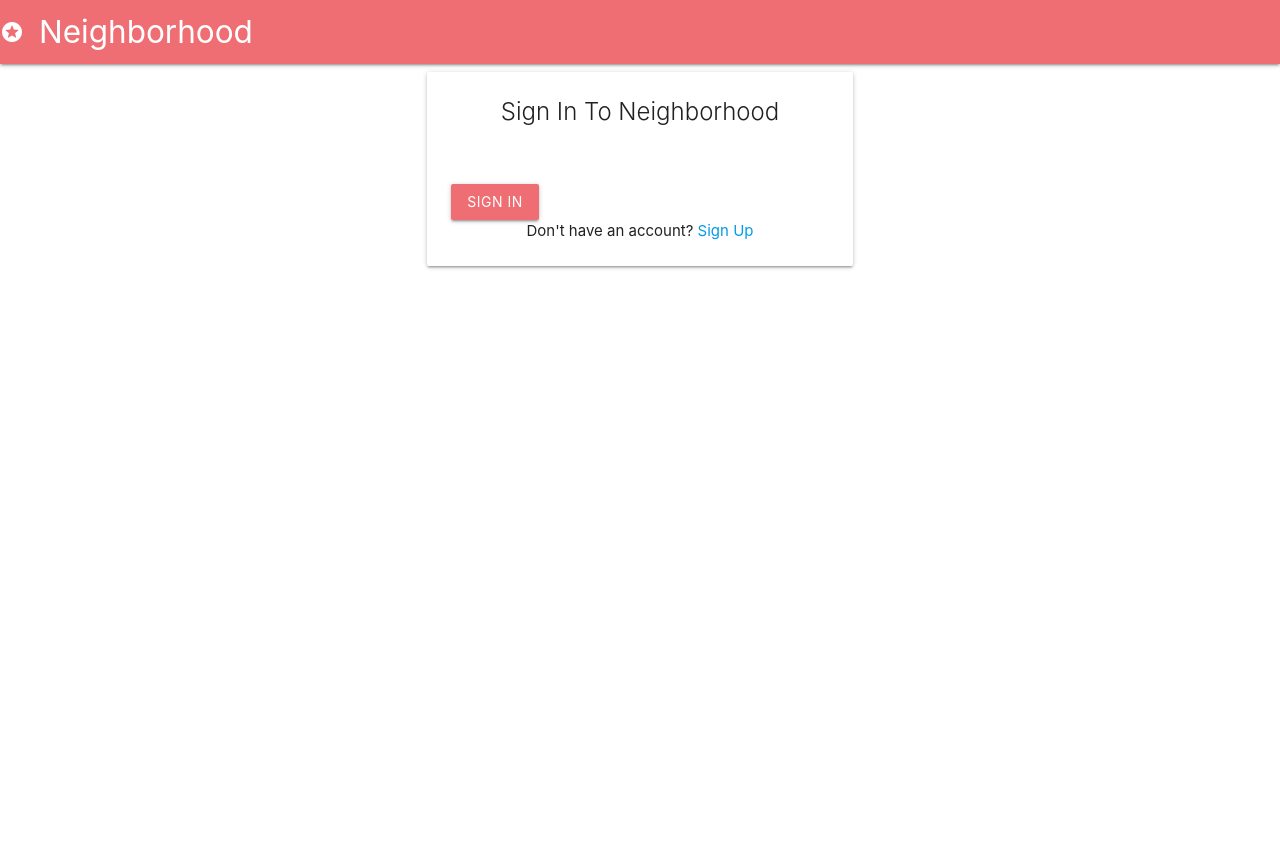
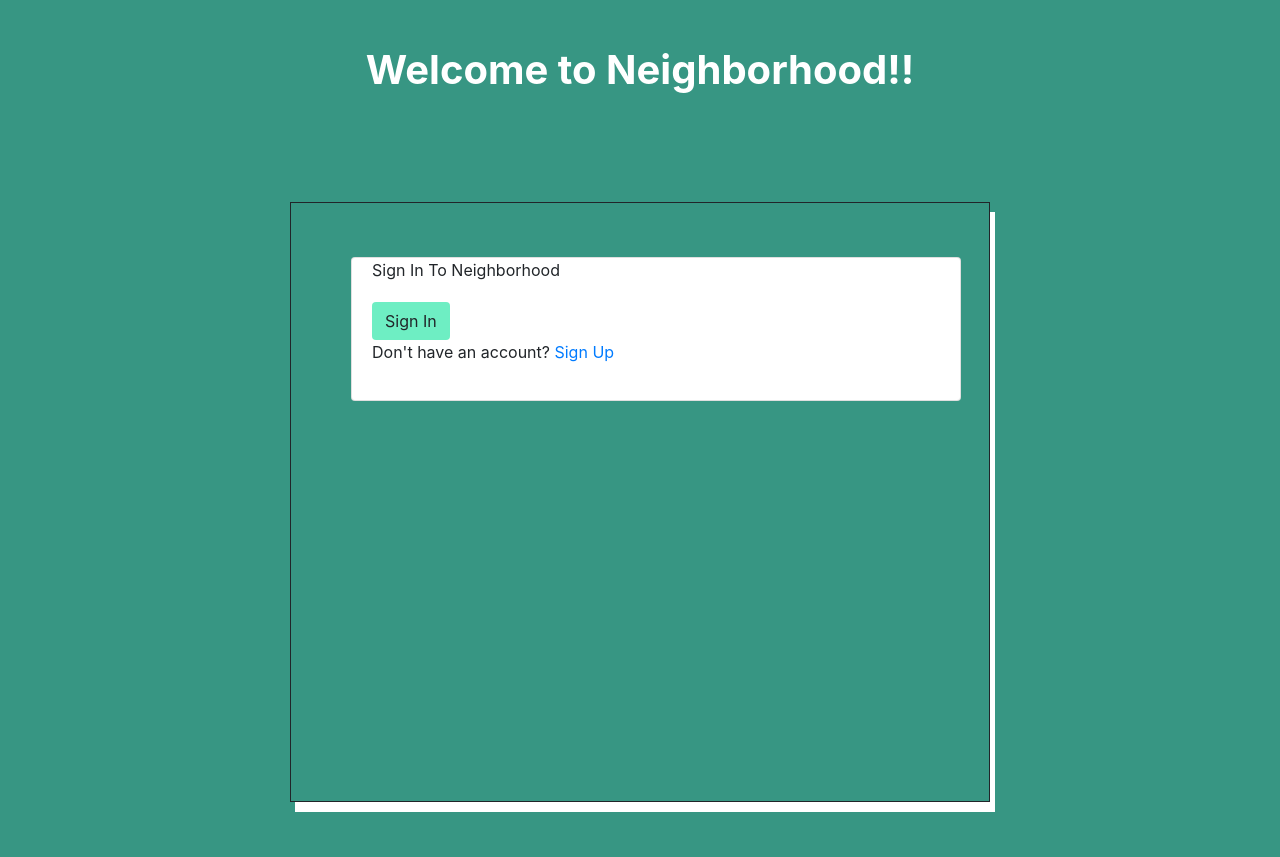
Before and after one commit to rithaven/Neighborhood, a Django app: template neighborapp/templates/registration/login.html in a window 1280 px wide. Before the commit the page ends 269 px from the top, so only its background shows below. Run offline with Django 3.2, Linux system fonts and the light colour scheme; the template is opened without the code that fills it: most values are stand-ins (such as "Sample title", 1, 10 or a date in 2020); some libraries are stand-ins or nearby versions.

Commit message:
Modify Tests

```diff
--- a/neighborapp/templates/base.html
+++ b/neighborapp/templates/base.html
@@ -1,3 +1,4 @@
+
 {% load static %}
 <!DOCTYPE html>
 <html lang="en" dir="ltr">
@@ -28,7 +29,7 @@
   <script type="text/javascript">
     $(document).ready(function() {
       $('.sidenav').sidenav();
-      $('.modal').modal();
+
     });
   </script>
   {% endblock %}
--- a/neighborapp/templates/django_registration/registration_form.html
+++ b/neighborapp/templates/django_registration/registration_form.html
@@ -2,7 +2,7 @@
 {% load bootstrap4 %}
 
 {%block content %}
-<div class="container">
+<div class="container"style="margin-top: 8%;width: 700px;height: 600px;">
   <div class="row">
     <div class="col s3 m3 l3 xl3"></div>
     <div class="col s6 m6 l6 xl6">
@@ -18,7 +18,7 @@
             {% csrf_token %}
             {% bootstrap_form form%}
             <div class="form-group">
-              <input class="btn" style="background-color:#ee6e73;" type="submit" value="Sign Up">
+              <input class="btn" style="background-color:#6eeea8;" type="submit" value="Sign Up">
             </div>
             <input type="hidden" name="next" value="{{next}}">
           </form>
--- a/neighborapp/templates/home.html
+++ b/neighborapp/templates/home.html
@@ -26,7 +26,7 @@
         <form action="{% url 'home' %}" method="POST">
           {% csrf_token %}
           {% bootstrap_form form%}
-          <button class="btn" style="background-color:#ee6e73;" type="submit" name="action">Create</button>
+          <button class="btn" style="background-color:#6eeea3;" type="submit" name="action">Create</button>
         </form>
       </div>
     </div>
@@ -42,7 +42,7 @@
     {% for neighborhood in neighborhoods %}
     <div class="divider"></div>
     <div class="section">
-      <a href="{% url 'neighborhood' neighborhood.id %}" class="btn-floating" style="background-color:#ee6e73!important;"><i class="material-icons">check</i></a>
+      <a href="{% url 'neighborhood' neighborhood.id %}" class="btn-floating" style="background-color:#6eeeb2!important;"><i class="material-icons">check</i></a>
       <h4 class="center-align"><i class="material-icons">home</i>{{neighborhood.neighborhood_name}}</h4>
     </div>
     {% endfor %}
--- a/neighborapp/templates/navbar.html
+++ b/neighborapp/templates/navbar.html
@@ -3,7 +3,7 @@
     <nav>
       <div class="nav-wrapper">
         <a class="brand-logo" href="{% url 'home'%}"><i class="material-icons">stars</i>Neighborhood</a>
-        <a href="#" data-target="mobile-demo" class="sidenav-trigger"><i class="material-icons">menu</i></a>
+
         <ul class="right hide-on-med-and-down">
           <!-- Users' Navbar -->
           {% if request.user.is_authenticated %}
@@ -14,7 +14,7 @@
                   <input style="color:#fff; border-bottom:1px solid white;" class="form-input inline mr-sm-2" type="text" placeholder="Search" aria-label="Search" name='business'>
                 </div>
                 <div class="col s4">
-                  <button type="submit" class="btn btn-small" style="color:#dd9a09; background-color:#fff; border:none; border-radius:10px;">Search</button>
+                  <button type="submit" class="btn btn-small" style="color:#09dd96; background-color:#fff; border:none; border-radius:10px;">Search</button>
                 </div>
               </div>
             </form>
--- a/neighborapp/templates/neighborhood.html
+++ b/neighborapp/templates/neighborhood.html
@@ -97,7 +97,7 @@
                 <form action="{% url 'neighborhood' neighborhood.id %}" method="POST">
                   {% csrf_token %}
                   {% bootstrap_form form%}
-                  <button class="btn" style="background-color:#ee6e73;" type="submit" name="action">Post</button>
+                  <button class="btn" style="background-color:#6eeeb9;" type="submit" name="action">Post</button>
                 </form>
               </div>
             </div>
--- a/neighborapp/templates/registration/login.html
+++ b/neighborapp/templates/registration/login.html
@@ -1,31 +1,48 @@
+{%extends "registration/base.html"%}
+{% load bootstrap4 %}
+{%block content %}
+<!Doctype html>
+<html>
+  <head>
+    <meta charset="utf-8">
+    <meta name="viewport" content="width=device-width, initial-scale=1">
+  </head>
+  <body style="background-color:#379683">
+    <strong><p style="text-align:center;font-size: 40px;margin-top: 40px;color:
+        white;">Welcome to Neighborhood!!</strong></p>
+    <div class="container" style="box-shadow: 5px 10px white;border: 1px
+      solid;margin-top: 8%;width: 700px;height: 600px;">
 
-{% extends 'base.html' %}
-{% load bootstrap4 %}
 
-{%block content %}
-<div class="container">
-  <div class="row">
-    <div class="col l3 xl3"></div>
+      <div class="container" style="margin-top: 8%;width: 700px;height: 600px;">
+        <!-- <div class="row"></div> -->
+          <div class="col l4 xl4">
           <div class="col s12 m12 l6 xl6">
             {% if form.errors %}
-      <div class="card-panel red darken-2 white-text">Password or email is Incorrect</div>
+            <div class="card-panel red darken-2 white-text">Password or email is
+              Incorrect</div>
             {% endif %}
             <div class="card #ee6e73 darken-1">
               <div class="card-content">
-          <span class="card-title center-align">Sign In To Neighborhood</span>
+                <span class="card-title center-align" style="margin-left:20px">Sign In To Neighborhood</span>
               </div>
-        <div class="card-content">
+              <div class="card-content"style="padding: 20px;width: 500px">
                 <form action="/accounts/login/" method="POST">
                   {% csrf_token %}
                   {% bootstrap_form form%}
-            <button class="btn" style="background-color:#ee6e73;" type="submit" name="action">Sign In</button>
+                  <button class="btn" style="background-color:#6eeec3;"
+                    type="submit" name="action">Sign In</button>
                   <input type="hidden" name="next" value="/">
                 </form>
-          <p class="center-align">Don't have an account? <a href="/accounts/register/">Sign Up</a></p>
+                <p class="center-align">Don't have an account? <a
+                    href="/accounts/register/">Sign Up</a></p>
               </div>
             </div>
           </div>
           <div class="col l3 xl3"></div>
         </div>
       </div>
+    </div>
     {% endblock %}
+  </body>
+</html>
```
Also changed, not shown: db.sqlite3. Lines whose indentation alone changed are shown as unchanged.
